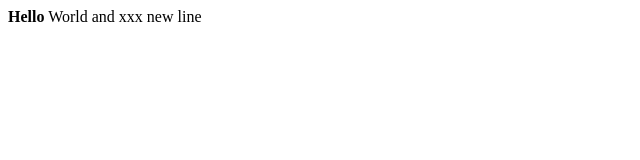
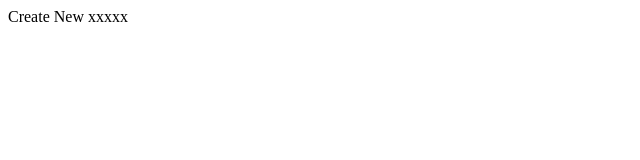
Before and after one commit to Putipatbh/hello1-git, a plain HTML site: page index.html in a window 1280 px wide. Shown: the whole page, without its empty margins (0-640 px from the left). Drawn offline with Linux system fonts and the light colour scheme.

Commit message:
Create new in index.html

```diff
--- a/index.html
+++ b/index.html
@@ -6,7 +6,6 @@
     <title>Document</title>
 </head>
 <body>
-    <b>Hello</b> World and xxx
-    new line
+    Create New xxxxx
 </body>
 </html>
```
